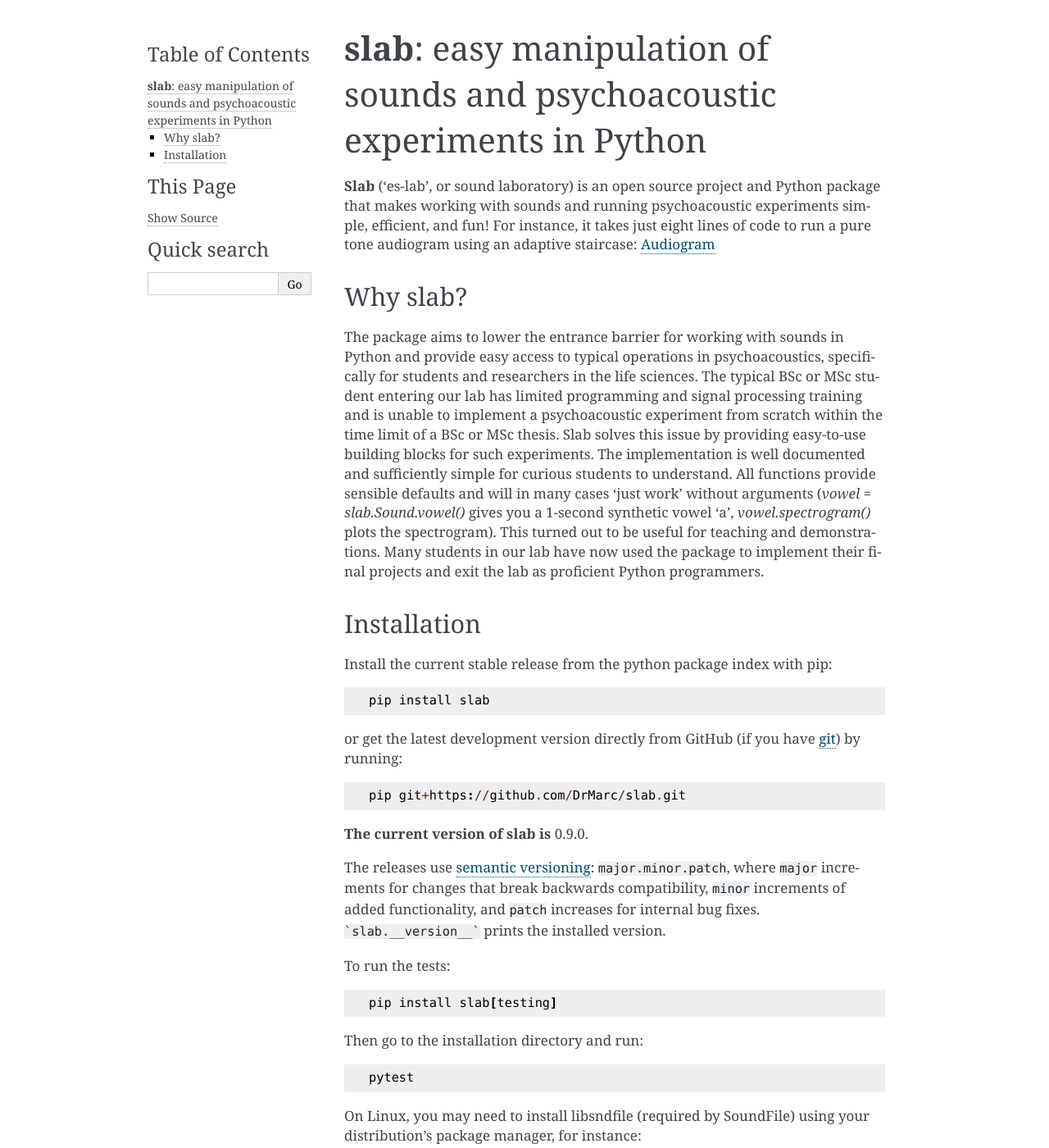
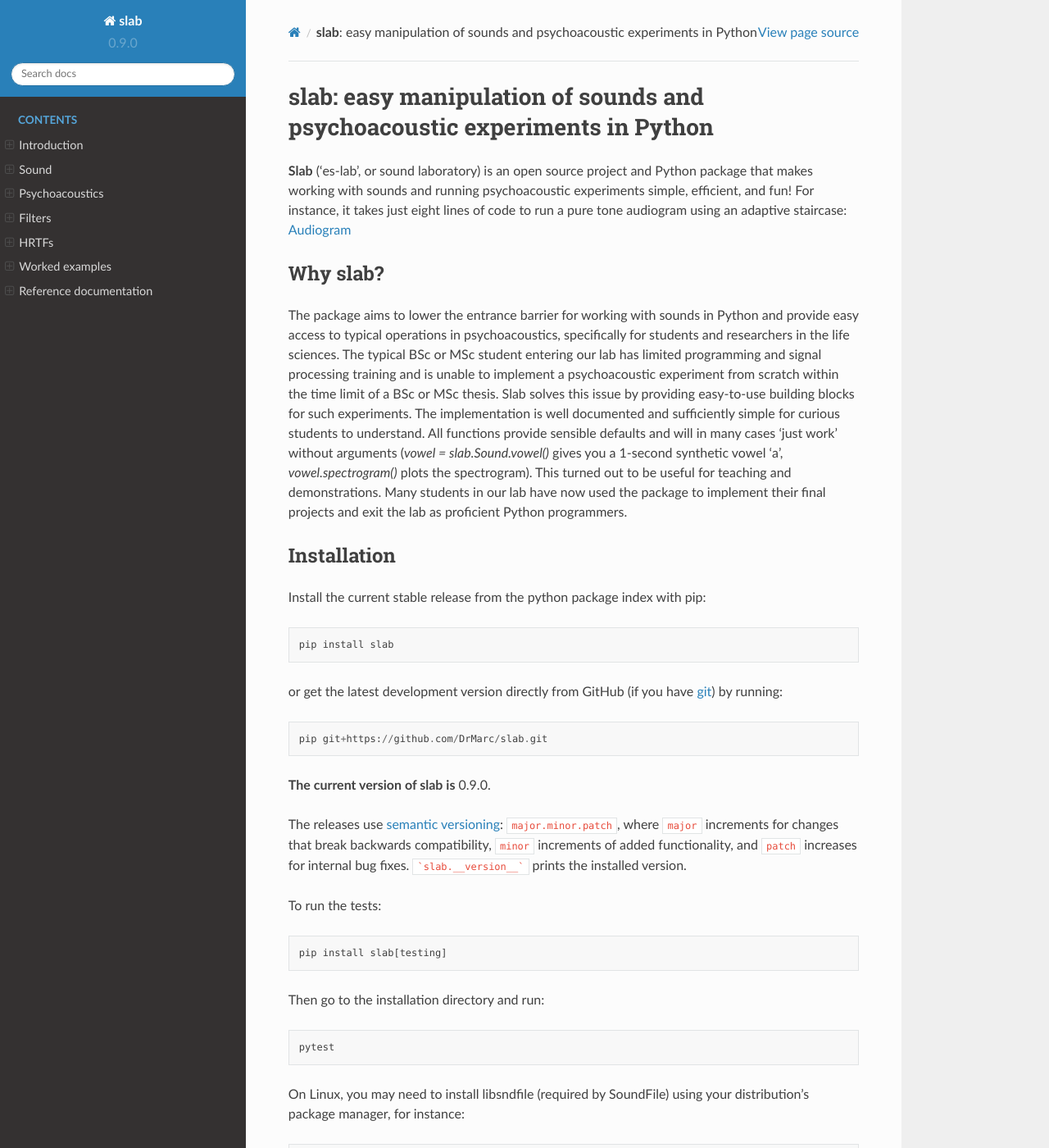
Before and after one commit to DrMarc/slab, a Sphinx documentation site: the page built from docs/index.rst, in a window 1280 px wide and 1400 px high. Shown: the whole window at 82% size. Built offline with Sphinx 7.4.7 and the Read the Docs theme 2.0.0, drawn with Linux system fonts in a browser that asks for light colours; some of the changed text lies outside the part shown.

Commit message:
tweaking RTD navigation

```diff
--- a/docs/conf.py
+++ b/docs/conf.py
@@ -32,7 +32,7 @@
     'sphinx.ext.autodoc',
     'matplotlib.sphinxext.plot_directive',
     'sphinx.ext.doctest',
-]
+    'sphinx_rtd_theme']
 
 plot_pre_code = 'import slab'
 master_doc = 'index'
@@ -42,3 +42,6 @@
                        'matplotlib': ('http://matplotlib.org/', None),
                        'numpy': ('http://docs.scipy.org/doc/numpy/', None),
                        'scipy': ('http://docs.scipy.org/doc/scipy/reference/', None)}
+
+html_theme = 'sphinx_rtd_theme'
+html_theme_options = {'collapse_navigation': False}
--- a/docs/index.rst
+++ b/docs/index.rst
@@ -57,7 +57,7 @@
 
 .. toctree::
   :caption: Contents
-  :maxdepth: 3
+  :maxdepth: 2
 
   introduction
   sounds
```
